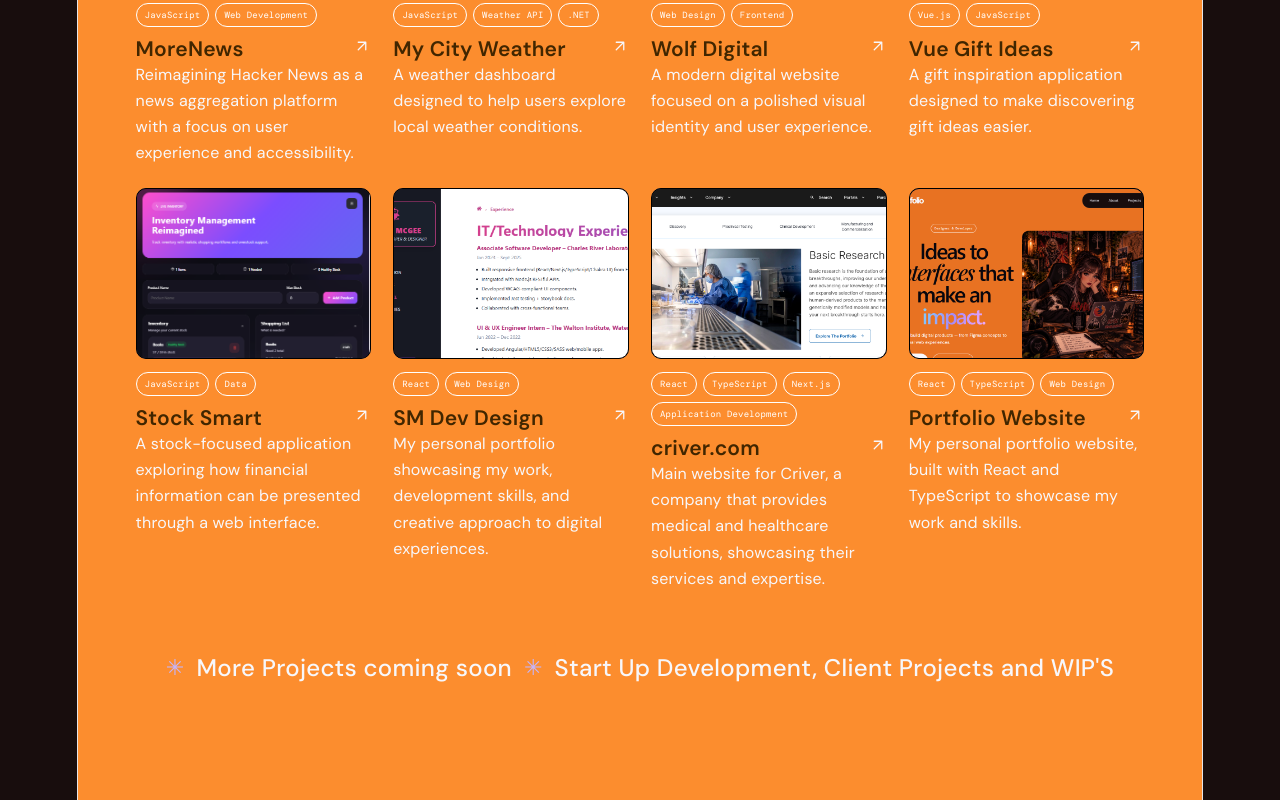
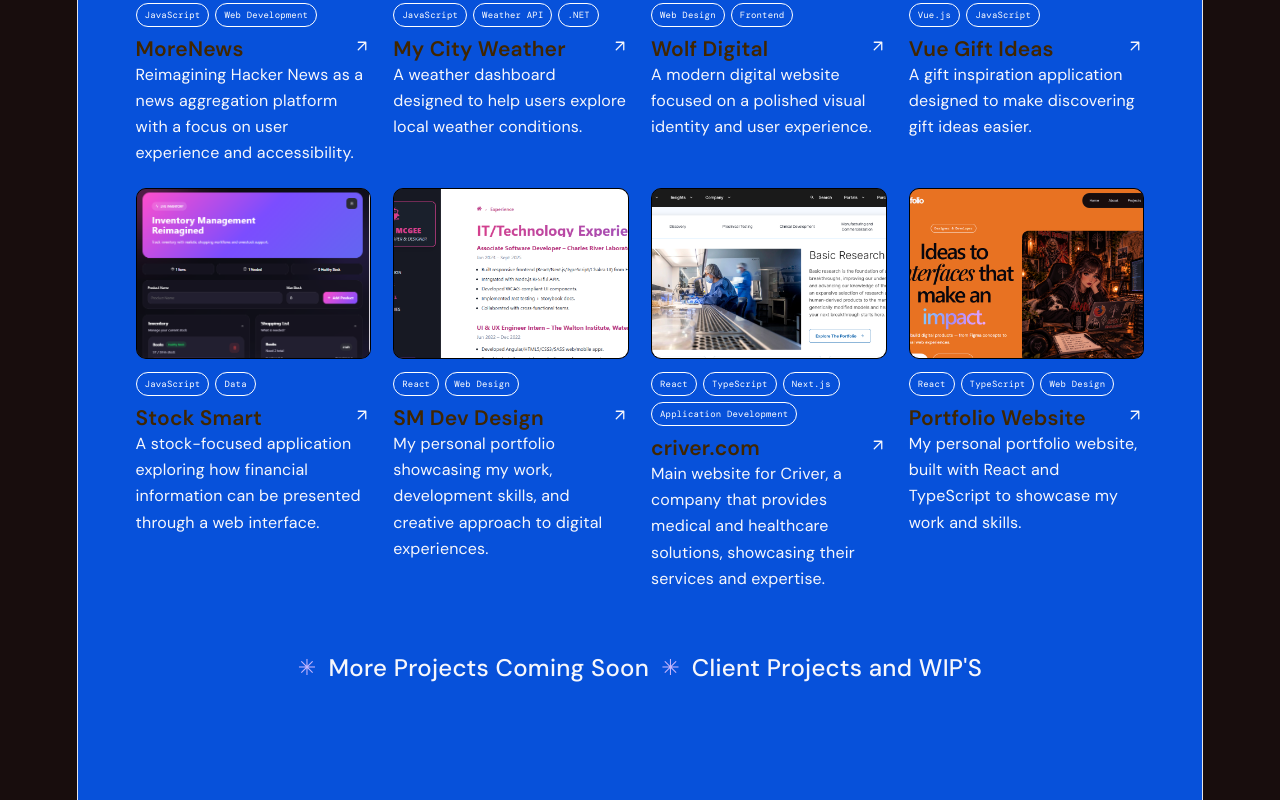
Before and after one commit to smdevdesigns/Portfolio, a React (Vite) app in the folder my-portfolio/: page / in a window 1280 px wide. Shown: the part 3337-4137 px from the top of the page. Built offline with nearby package versions, Linux system fonts and the light colour scheme; a web font is replaced by a local one.

Commit message:
Update UI

```diff
--- a/my-portfolio/src/components/ComingSoon/ComingSoon.jsx
+++ b/my-portfolio/src/components/ComingSoon/ComingSoon.jsx
@@ -4,9 +4,9 @@ export default function ComingSoon() {
   return (
     <div className="coming-soon">
       <span className="coming-soon-icon">✳</span>
-      <p>More Projects coming soon</p>
+      <p>More Projects Coming Soon</p>
       <span className="coming-soon-icon">✳</span>
-      <p>Start Up Development, Client Projects and WIP'S</p>
+      <p>Client Projects and WIP'S</p>
     </div>
   );
 }
--- a/my-portfolio/src/components/Portfolio/Portfolio.css
+++ b/my-portfolio/src/components/Portfolio/Portfolio.css
@@ -25,7 +25,7 @@ button {
 }
 .portfolio {
   overflow: hidden;
-  background: #FC8D2E;
+  background: #0751da;
 }
 .section-wrap,
 .topbar {
```
